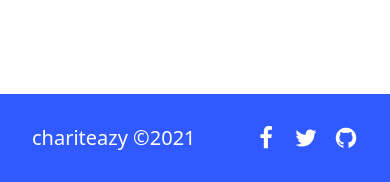
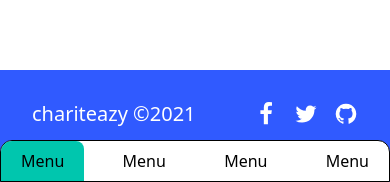
Before and after one commit to jrnesc/chariteazy, a React (Create React App) app in the folder frontend/: page /project/1 in a window 390 px wide. Shown: the part 662-844 px from the top of the page. Built offline with nearby package versions, Linux system fonts and the light colour scheme.

Commit message:
update Footer styling to have more padding

```diff
--- a/frontend/src/components/Footer.jsx
+++ b/frontend/src/components/Footer.jsx
@@ -1,6 +1,6 @@
 const Footer = () => {
   return (
-    <footer className="relative py-4 px-8 mt-14 bg-white bg-blu-light text-white">
+    <footer className="pb-10 pt-4 px-8 mt-14 sm:py-4 bg-white bg-blu-light text-white">
       <div className="flex items-center justify-between h-14">
         <h2 className="text-xl">chariteazy &#169;2021</h2>
         <ul className="flex space-x-4 items-baseline">
```
